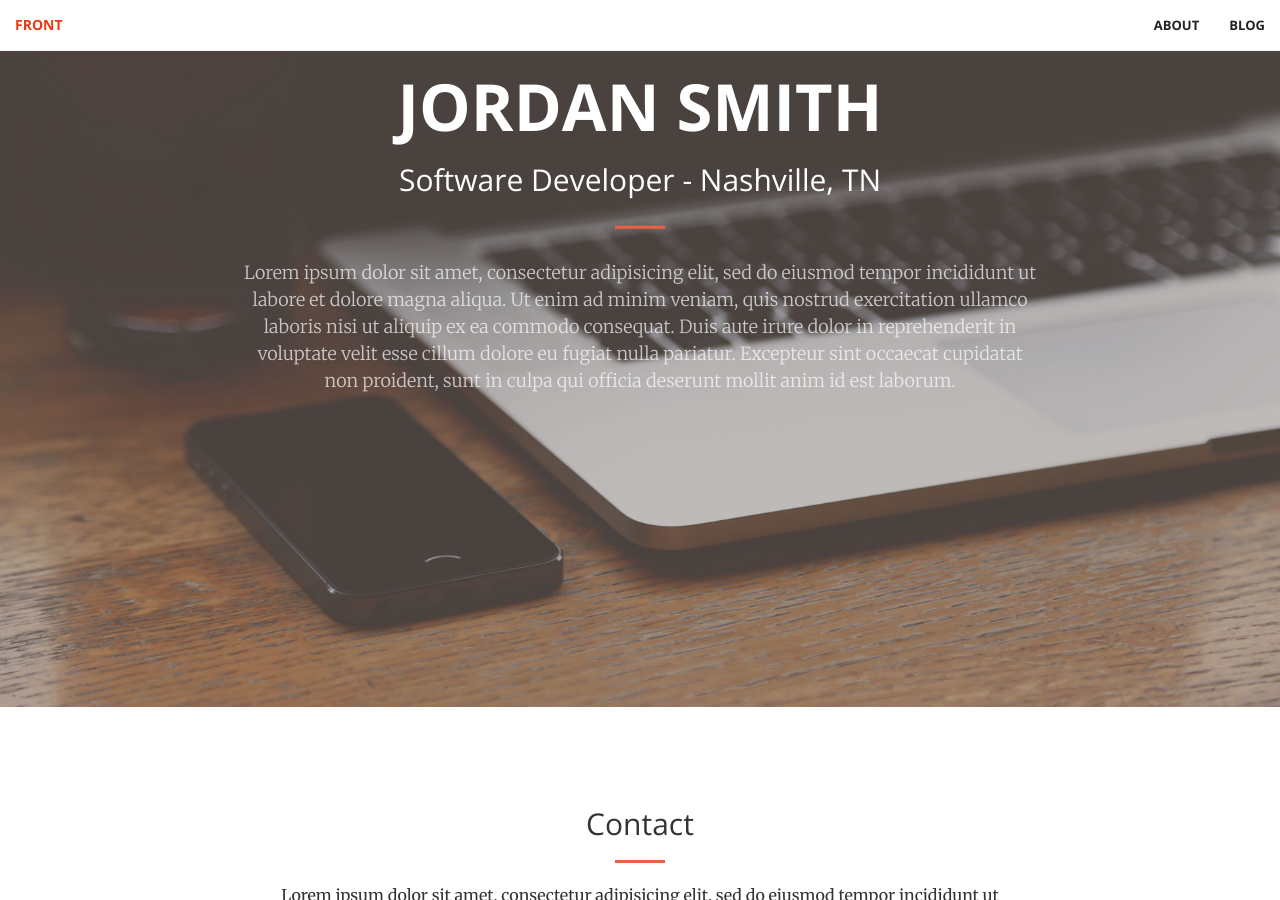
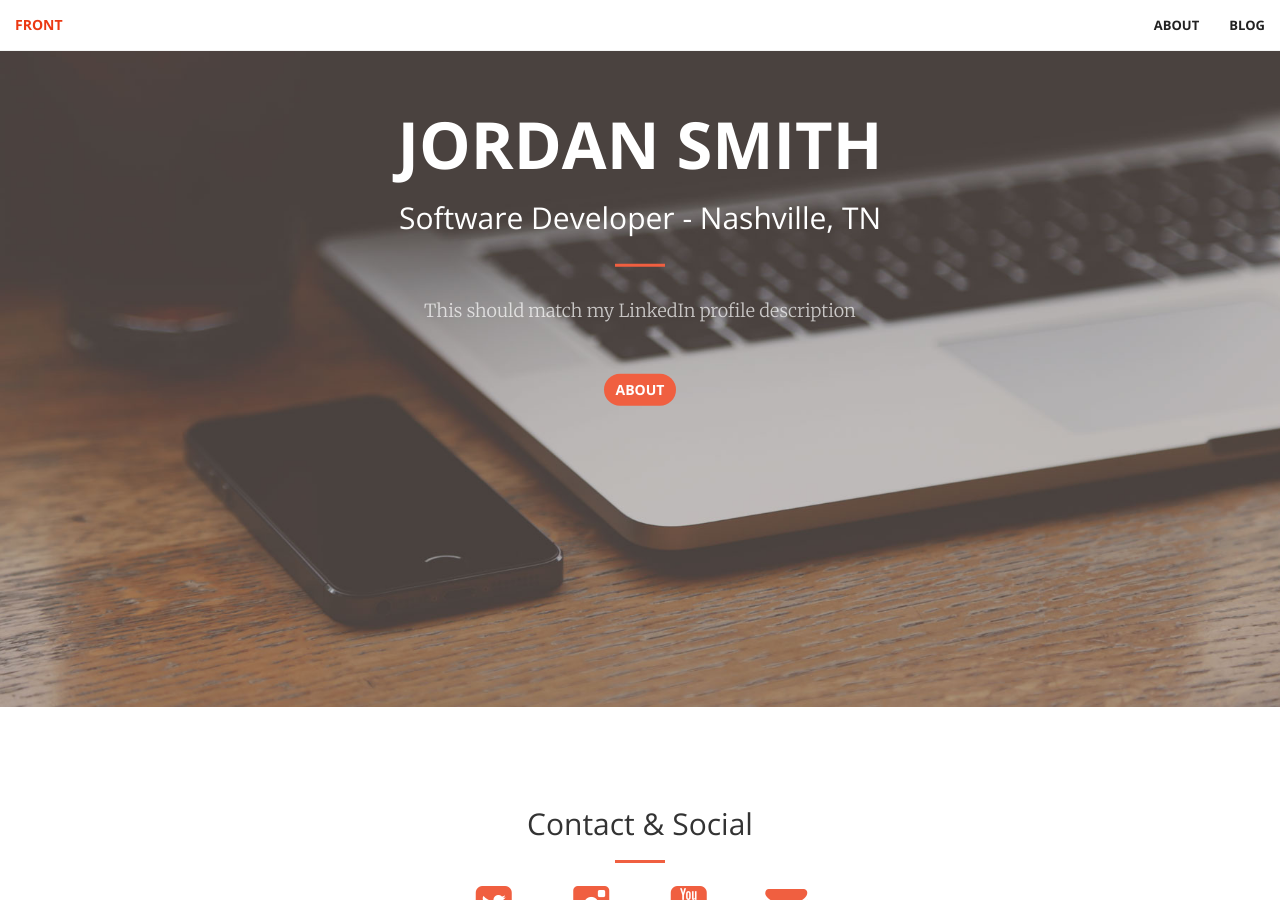
Before and after one commit to jtsmith24/jtsmith24.github.io, a Jekyll site: the page built from index.html, in a window 1280 px wide and 900 px high, scrolled down 193 px. Built offline with Jekyll 4.4.1, drawn with Linux system fonts in a browser that asks for light colours; some of the changed text lies outside the part shown.

Commit message:
More changes to the layout

```diff
--- a/_layouts/default.html
+++ b/_layouts/default.html
@@ -54,19 +54,24 @@
 			<div class="container">
 				<div class="row">
 					<div class="col-lg-8 col-lg-offset-2 text-center">
-						<h2 class="section-heading">Contact</h2>
+						<h2 class="section-heading">Contact & Social</h2>
 						<hr class="primary">
-						<p>Lorem ipsum dolor sit amet, consectetur adipisicing elit, sed do eiusmod
-						tempor incididunt ut labore et dolore magna aliqua. Ut enim ad minim veniam,
-						quis nostrud exercitation ullamco laboris nisi ut aliquip ex ea commodo
-						consequat. Duis aute irure dolor in reprehenderit in voluptate velit esse
-						cillum dolore eu fugiat nulla pariatur. Excepteur sint occaecat cupidatat non
-						proident, sunt in culpa qui officia deserunt mollit anim id est laborum.</p>
 					</div>
-					<div class="col-lg-4 text-center">
-						<i class="fa fa-envelope-o fa-3x wow bounceIn" data-wow-delay=".1s"></i>
-						<p><a href="mailto:your-email@your-domain.com">jsmith2@harding.edu</a></p>
+				</div>
+				<div class="row">
+					<div class="col-sm-1 col-sm-offset-4 text-center">
+						<a href="https://twitter.com/ImJordanSmith"
+						<i class="fa fa-twitter-square fa-3x wow bounceIn" data-wow-delay=".1s"></i></a>
 					</div>
+					<div class="col-sm-1 text-center">
+						<a href="https://www.instagram.com/jsmith101/">
+						<i class="fa fa-instagram fa-3x wow bounceIn" data-wow-delay=".1s"></i></a>
+					</div>
+					<div class="col-sm-1 text-center">
+						<a href="https://www.youtube.com/c/JordanSmithFilms"><i class="fa fa-youtube-square fa-3x wow bounceIn" data-wow-delay=".1s"></i></a>
+					</div>
+					<div class="col-sm-1 text-center">
+						<a href="mailto:jsmith2@harding.edu"><i class="fa fa-envelope fa-3x wow bounceIn" data-wow-delay=".1s"></i></a>
 				</div>
 			</div>
 		</section>
--- a/index.html
+++ b/index.html
@@ -8,12 +8,8 @@ title: Home Page
 			<h1>Jordan Smith</h1>
 			<h2>Software Developer - Nashville, TN</h2>
 			<hr>
-			<p>Lorem ipsum dolor sit amet, consectetur adipisicing elit, sed do eiusmod
-			tempor incididunt ut labore et dolore magna aliqua. Ut enim ad minim veniam,
-			quis nostrud exercitation ullamco laboris nisi ut aliquip ex ea commodo
-			consequat. Duis aute irure dolor in reprehenderit in voluptate velit esse
-			cillum dolore eu fugiat nulla pariatur. Excepteur sint occaecat cupidatat non
-			proident, sunt in culpa qui officia deserunt mollit anim id est laborum.</p>
+			<p>This should match my LinkedIn profile description</p>
+			<a href="about.html" class="btn btn-primary">About</a>
 		</div>
 	</div>
 </header>
```
